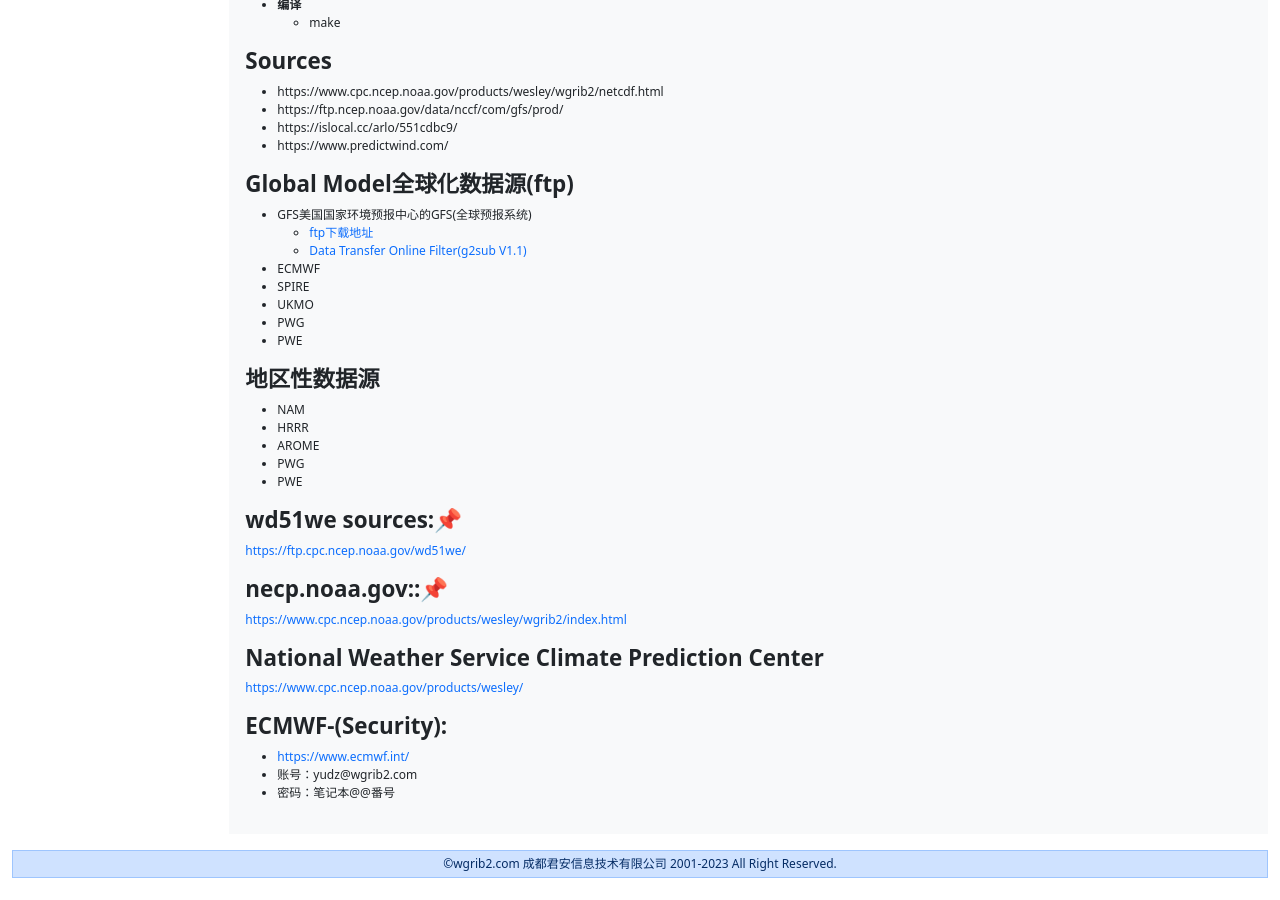
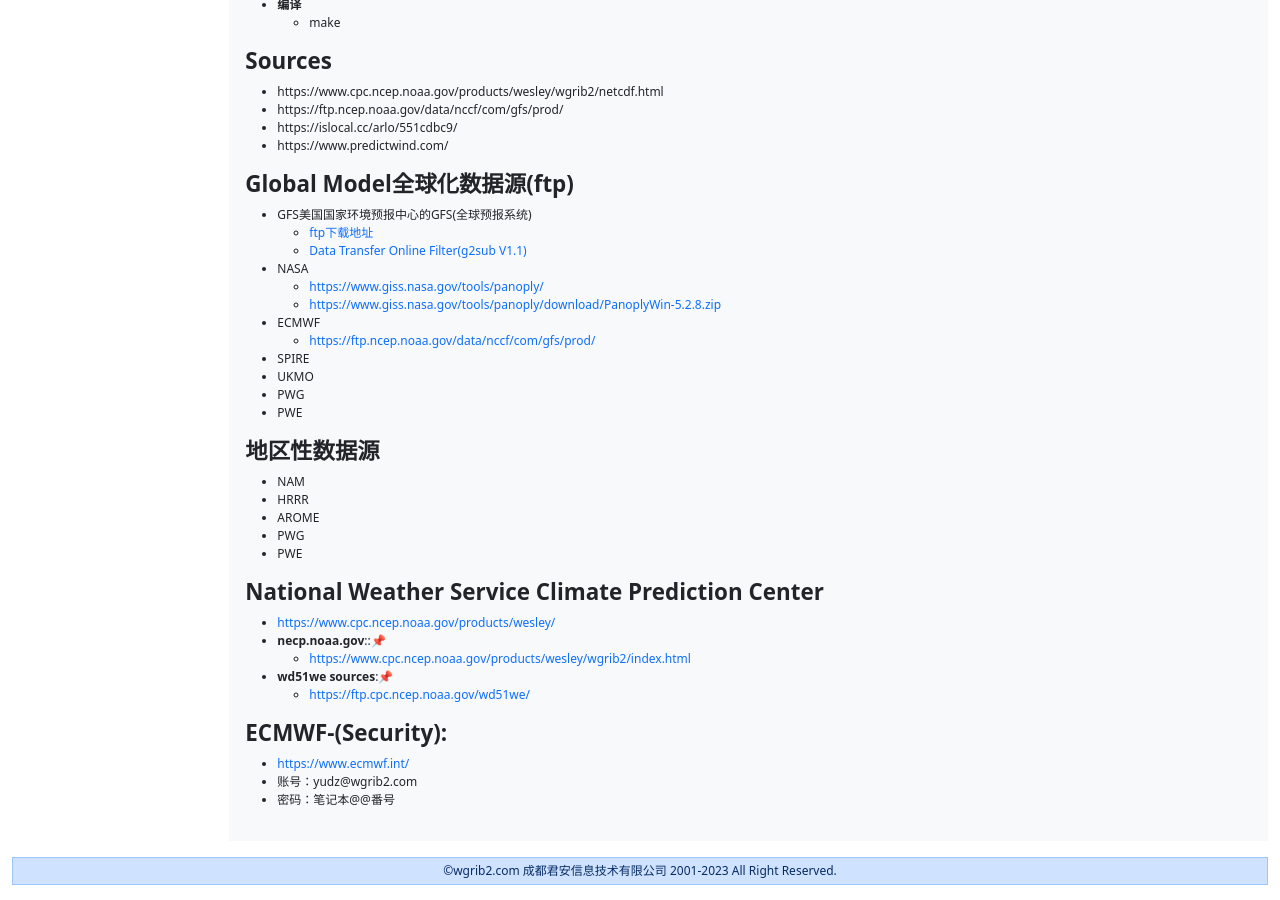
Before and after one commit to helloyuzz/wgrib2.com, a Jekyll site: the page built from _posts/2022-07-16-ECMWF.md, in a window 1280 px wide and 900 px high, scrolled down 771 px. Built offline with Jekyll 4.4.1, drawn with Linux system fonts in a browser that asks for light colours.

Commit message:
Update 2022-07-16-ECMWF.md

```diff
--- a/_posts/2022-07-16-ECMWF.md
+++ b/_posts/2022-07-16-ECMWF.md
@@ -52,7 +52,12 @@
 - GFS美国国家环境预报中心的GFS(全球预报系统)
   - [ftp下载地址](http://www.ftp.ncep.noaa.gov/data/nccf/com/gfs/prod/){:target="_blank"}
   - [Data Transfer Online Filter(g2sub V1.1)](https://nomads.ncep.noaa.gov/cgi-bin/filter_gfs_0p25.pl){:target="_blank"}
+
+- NASA
+  - [https://www.giss.nasa.gov/tools/panoply/](https://www.giss.nasa.gov/tools/panoply/){:target="_blank"}
+  - [https://www.giss.nasa.gov/tools/panoply/download/PanoplyWin-5.2.8.zip](https://www.giss.nasa.gov/tools/panoply/download/PanoplyWin-5.2.8.zip){:target="_blank"}
 - ECMWF
+  - [https://ftp.ncep.noaa.gov/data/nccf/com/gfs/prod/](https://ftp.ncep.noaa.gov/data/nccf/com/gfs/prod/){:target="_blank"}
 - SPIRE
 - UKMO
 - PWG
@@ -66,14 +71,13 @@
 - PWG
 - PWE
 
-## wd51we sources:📌
-[https://ftp.cpc.ncep.noaa.gov/wd51we/](https://ftp.cpc.ncep.noaa.gov/wd51we/){:target="_blank"}
-
-## necp.noaa.gov::📌
-[https://www.cpc.ncep.noaa.gov/products/wesley/wgrib2/index.html](https://www.cpc.ncep.noaa.gov/products/wesley/wgrib2/index.html){:target="_blank"}
 
 ## National Weather Service Climate Prediction Center
-[https://www.cpc.ncep.noaa.gov/products/wesley/](https://www.cpc.ncep.noaa.gov/products/wesley/){:target="_blank"}
+- [https://www.cpc.ncep.noaa.gov/products/wesley/](https://www.cpc.ncep.noaa.gov/products/wesley/){:target="_blank"}
+- **necp.noaa.gov**::📌
+  - [https://www.cpc.ncep.noaa.gov/products/wesley/wgrib2/index.html](https://www.cpc.ncep.noaa.gov/products/wesley/wgrib2/index.html){:target="_blank"}
+- **wd51we sources**:📌
+  - [https://ftp.cpc.ncep.noaa.gov/wd51we/](https://ftp.cpc.ncep.noaa.gov/wd51we/){:target="_blank"}
 
 ## ECMWF-(Security):
   - [https://www.ecmwf.int/](https://www.ecmwf.int/){:target="_blank"}
```
